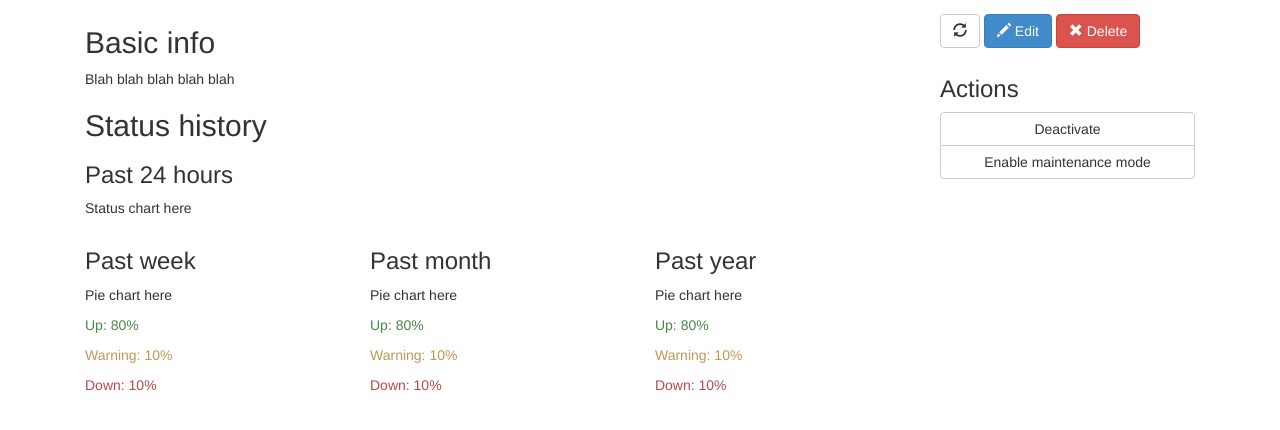
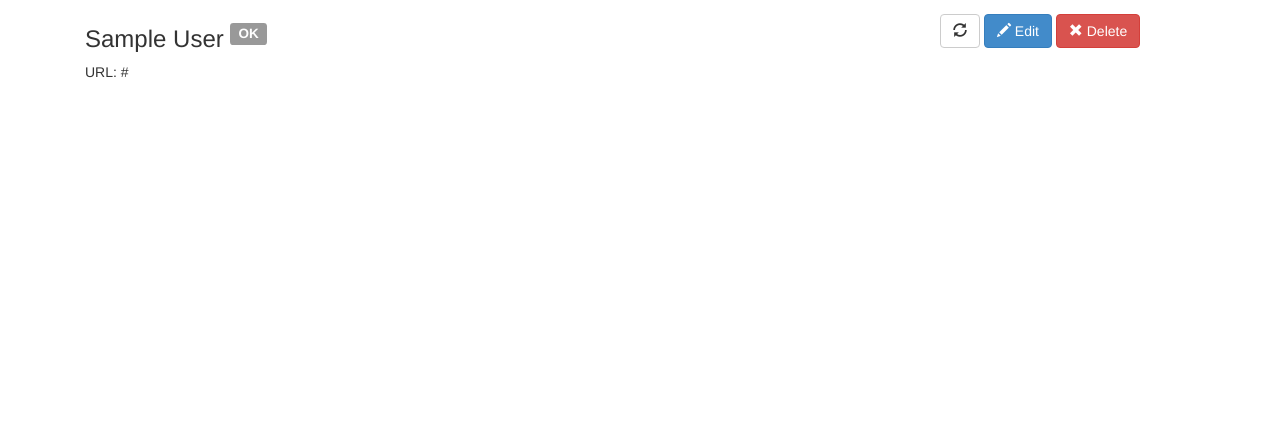
Before and after one commit to animeshinvinci/AgileNMS, a Django app: template monitoring/templates/monitoring/check_detail.html in a window 1280 px wide. Shown: the part 54-484 px from the top of the page. Run offline with Django 3.2, Linux system fonts and the light colour scheme; the template is opened without the code that fills it: values that come from a table or form of the project are taken from there, others are empty; tables that the repository leaves empty hold one stand-in row (values such as "Sample post"); parts of the project's set-up code (start-up, migrations or seed data) failed here and were passed over.

Commit message:
Tweaked check detail page

```diff
--- a/monitoring/templates/monitoring/check_detail.html
+++ b/monitoring/templates/monitoring/check_detail.html
@@ -6,46 +6,14 @@
 
  <div class="row">
   <div class="col-lg-9">
-   <h2>Basic info</h2>
-   <p>Blah blah blah blah blah</p>
+   <h3>{{ check }} <sup><span class="label label-default" style="text-transform: uppercase;">{{ check.get_status }}</span></sup></h3>
+   <p>URL: {{ check.url }}</p>
 
-   <h2>Status history</h2>
-
-   <h3>Past 24 hours</h3>
-   <p>Status chart here</p>
-   <div class="row">
-    <div class="col-md-4">
-     <h3>Past week</h3>
-     <p>Pie chart here</p>
-     <p class="text-success">Up: 80%</p>
-     <p class="text-warning">Warning: 10%</p>
-     <p class="text-danger">Down: 10%</p>
-    </div>
-    <div class="col-md-4">
-     <h3>Past month</h3>
-     <p>Pie chart here</p>
-     <p class="text-success">Up: 80%</p>
-     <p class="text-warning">Warning: 10%</p>
-     <p class="text-danger">Down: 10%</p>
-    </div>
-    <div class="col-md-4">
-     <h3>Past year</h3>
-     <p>Pie chart here</p>
-     <p class="text-success">Up: 80%</p>
-     <p class="text-warning">Warning: 10%</p>
-     <p class="text-danger">Down: 10%</p>
-    </div>
-   </div>
   </div>
   <div class="col-lg-3">
    <button type="button" class="btn btn-default navbar-btn"><span class="glyphicon glyphicon-refresh"></span></button>
    <button type="button" class="btn btn-primary navbar-btn" onclick="javascript:window.location='{{ check.get_absolute_url }}update/';"><span class="glyphicon glyphicon-pencil"></span> Edit</button>
    <button type="button" class="btn btn-danger navbar-btn" onclick="javascript:window.location='{{ check.get_absolute_url }}delete/';"><span class="glyphicon glyphicon-remove"></span> Delete</button>
-   <h3>Actions</h3>
-   <div class="btn-group-vertical" style="width: 100%;">
-    <button type="button" class="btn btn-default">Deactivate</button>
-    <button type="button" class="btn btn-default">Enable maintenance mode</button>
-   </div>
   </div>
  </div>
 {% endblock %}
```
